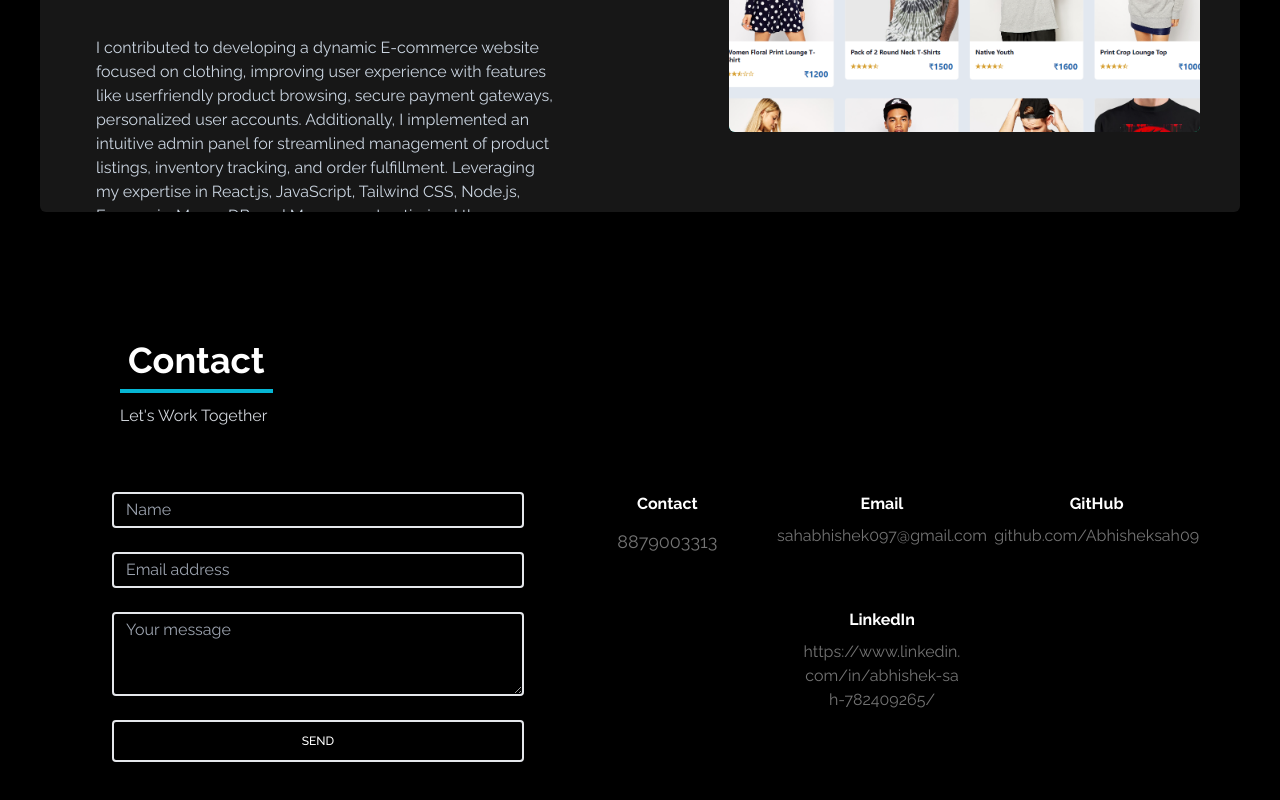
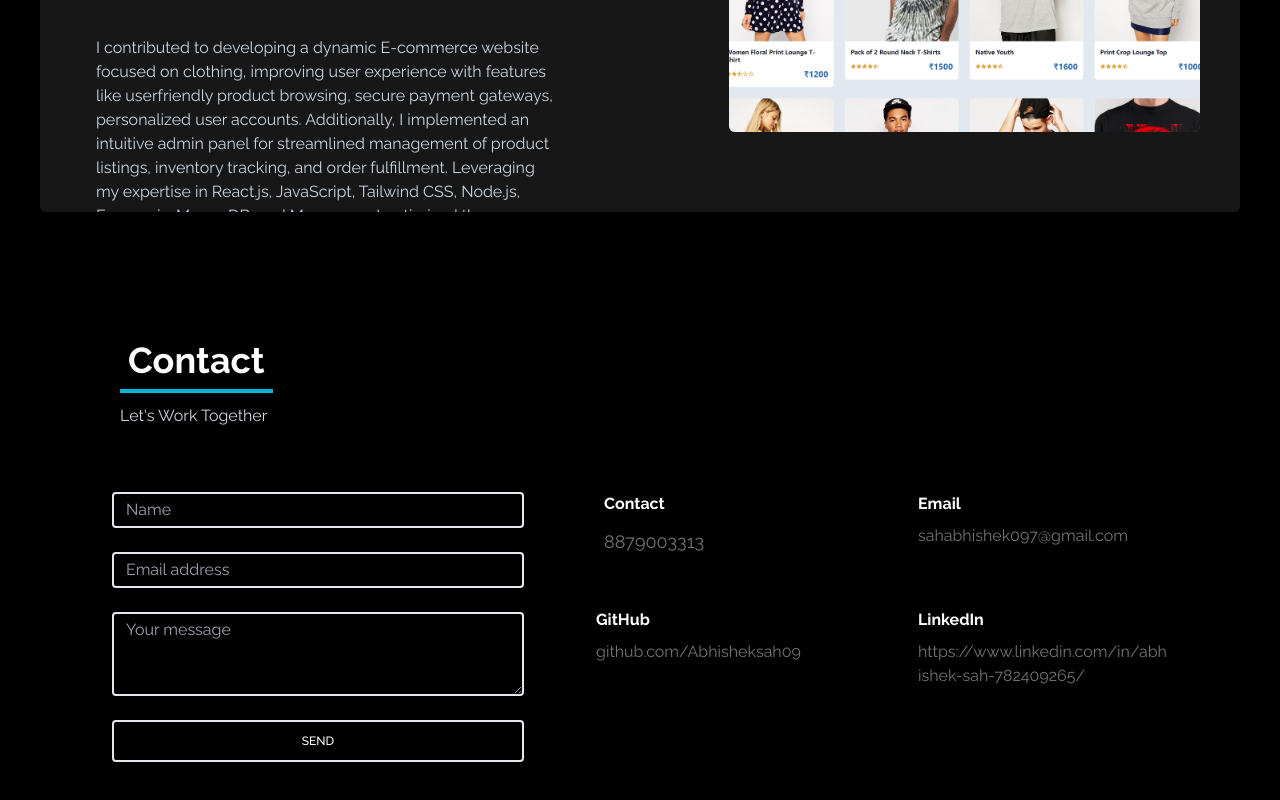
Before and after one commit to Abhisheksah09/Portfolio, a React (Create React App) app: page / in a window 1280 px wide. Shown: the part 3557-4357 px from the top of the page. Built offline with nearby package versions, Linux system fonts and the light colour scheme; the HTML template or start-up script is replaced by a standard one.

Commit message:
final commit

```diff
--- a/src/components/Contact.js
+++ b/src/components/Contact.js
@@ -71,12 +71,12 @@ function Contact() {
                 </button>
               </form>
             </div>
-            <div className="w-full lg:w-7/12 mt-8 lg:mt-0 text-center md:text-center mx-auto">
-              <div className="flex flex-wrap justify-center">
-                <div className="mb-12 w-full md:w-1/2 lg:w-1/3 px-4">
-                  <div className="flex items-start justify-center">
+            <div className="w-full lg:w-7/12 mt-8 lg:mt-0 text-center   md:text-left">
+              <div className="flex flex-wrap ">
+                <div className="mb-12 w-full md:w-1/2 lg:px-8">
+                  <div className="flex items-start">
                     <div className="shrink-0">
-                      <div className="inline-block rounded-md bg-primary-100 text-primary">
+                      <div className="inline-block rounded-md bg-primary-100   text-primary">
                         <svg
                           xmlns="http://www.w3.org/2000/svg"
                           fill="none"
@@ -93,7 +93,7 @@ function Contact() {
                         </svg>
                       </div>
                     </div>
-                    <div className="grow text-center">
+                    <div className=" grow ">
                       <p className="mb-2 font-bold text-white">Contact</p>
                       <p className="text-neutral-500 dark:text-neutral-200 text-lg py-1">
                         8879003313
@@ -101,10 +101,10 @@ function Contact() {
                     </div>
                   </div>
                 </div>
-                <div className="mb-12 w-full md:w-1/2 lg:w-1/3 px-4">
-                  <div className="flex items-start justify-center">
+                <div className="mb-12 w-full md:w-1/2 lg:px-6">
+                  <div className="flex items-start">
                     <div className="shrink-0">
-                      <div className="inline-block rounded-md bg-primary-100 text-primary">
+                      <div className="inline-block rounded-md bg-primary-100   text-primary">
                         <svg
                           xmlns="http://www.w3.org/2000/svg"
                           fill="none"
@@ -121,7 +121,7 @@ function Contact() {
                         </svg>
                       </div>
                     </div>
-                    <div className="grow text-center">
+                    <div className=" grow">
                       <p className="mb-2 font-bold text-white">Email</p>
                       <p className="text-neutral-500 dark:text-neutral-200">
                         sahabhishek097@gmail.com
@@ -129,10 +129,11 @@ function Contact() {
                     </div>
                   </div>
                 </div>
-                <div className="mb-12 w-full md:w-1/2 lg:w-1/3 px-4">
-                  <div className="flex items-start justify-center">
+
+                <div className="mb-12 w-full md:w-1/2 lg:px-6">
+                  <div className="flex items-start">
                     <div className="shrink-0">
-                      <div className="inline-block rounded-md bg-primary-100 text-primary">
+                      <div className="inline-block rounded-md bg-primary-100   text-primary">
                         <svg
                           xmlns="http://www.w3.org/2000/svg"
                           fill="none"
@@ -149,7 +150,7 @@ function Contact() {
                         </svg>
                       </div>
                     </div>
-                    <div className="grow text-center">
+                    <div className=" grow">
                       <p className="mb-2 font-bold text-white">GitHub</p>
                       <p className="text-neutral-500 dark:text-neutral-200">
                         github.com/Abhisheksah09
@@ -157,10 +158,11 @@ function Contact() {
                     </div>
                   </div>
                 </div>
-                <div className="mb-12 w-full md:w-1/2 lg:w-1/3 px-4">
-                  <div className="flex items-start justify-center">
+
+                <div className="mb-12 w-full md:w-1/2 px-4 md:px-3 lg:px-6">
+                  <div className="flex items-start">
                     <div className="shrink-0">
-                      <div className="inline-block rounded-md bg-primary-100 text-primary">
+                      <div className="inline-block rounded-md bg-primary-100   text-primary">
                         <svg
                           xmlns="http://www.w3.org/2000/svg"
                           fill="none"
@@ -177,7 +179,7 @@ function Contact() {
                         </svg>
                       </div>
                     </div>
-                    <div className="grow text-center">
+                    <div className=" grow">
                       <p className="mb-2 font-bold text-white">LinkedIn</p>
                       <a
                         href="https://www.linkedin.com/in/abhishek-sah-782409265/"
```
